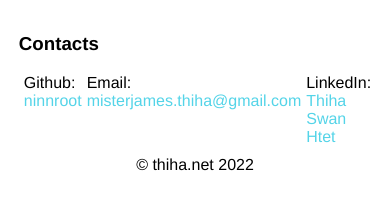
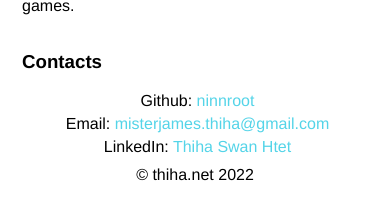
Before and after one commit to ninnroot/portfolio-v3, a Next.js app: page / in a window 390 px wide. Shown: the part 1000-1203 px from the top of the page. Built offline with nearby package versions, Linux system fonts and the light colour scheme; a web font is replaced by a local one.

Commit message:
fixed flex responsive thign

```diff
--- a/styles/Home.module.css
+++ b/styles/Home.module.css
@@ -54,12 +54,13 @@
 .contactsContainer {
   display: flex;
   justify-content: space-evenly;
+  flex-wrap: wrap;
 }
 
 .contactsContainer > p {
   padding: 0;
   margin: 0px 0px 5px 5px;
-  flex-wrap: wrap;
+
 }
 .iconContainer{
     display: flex;
```
